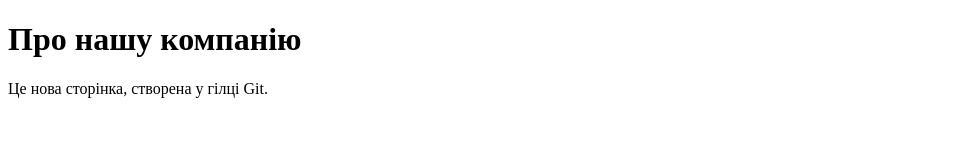
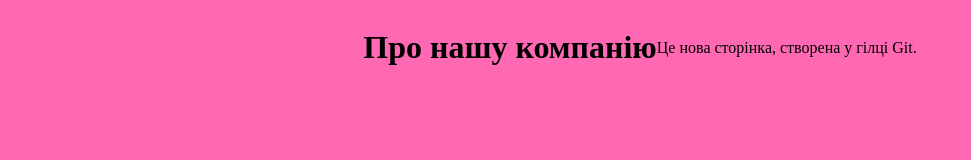
Before and after one commit to Eli-dot-g/aboutpage, a plain HTML site: page aboutpage.html in a window 1280 px wide. Shown: the whole page, without its empty margins (0-971 px from the left). Drawn offline with Linux system fonts and the light colour scheme.

Commit message:
added style

```diff
--- a/aboutpage.html
+++ b/aboutpage.html
@@ -3,6 +3,16 @@
 <head>
   <meta charset="UTF-8">
   <title>Про нас</title>
+
+    <style>
+        body{
+            background-color: hotpink;
+            display: flex;
+            justify-content: center;
+            align-items: center;
+        }
+    </style>
+
 </head>
 <body>
 
```
